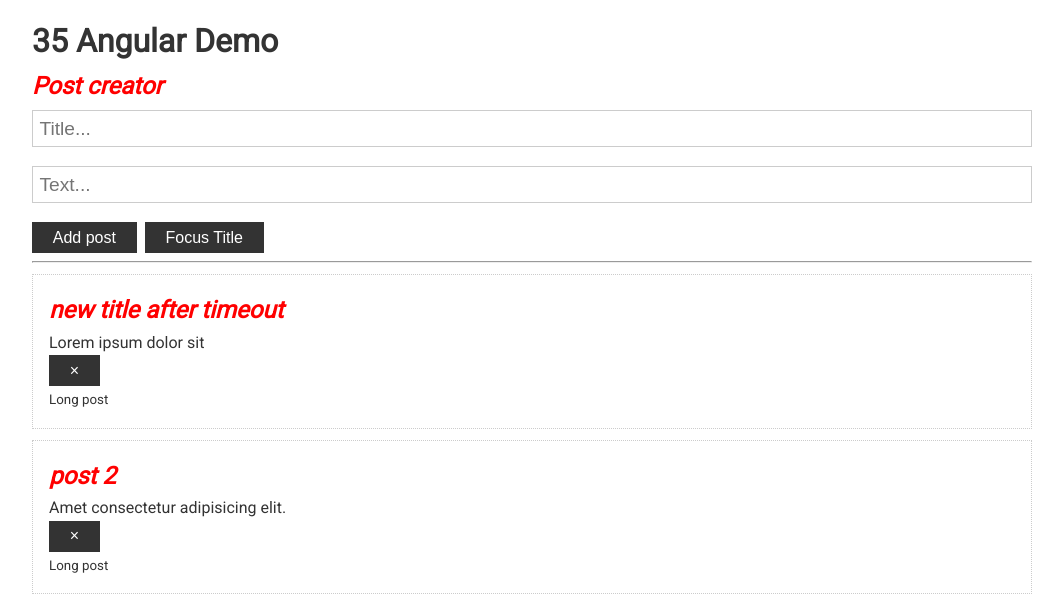
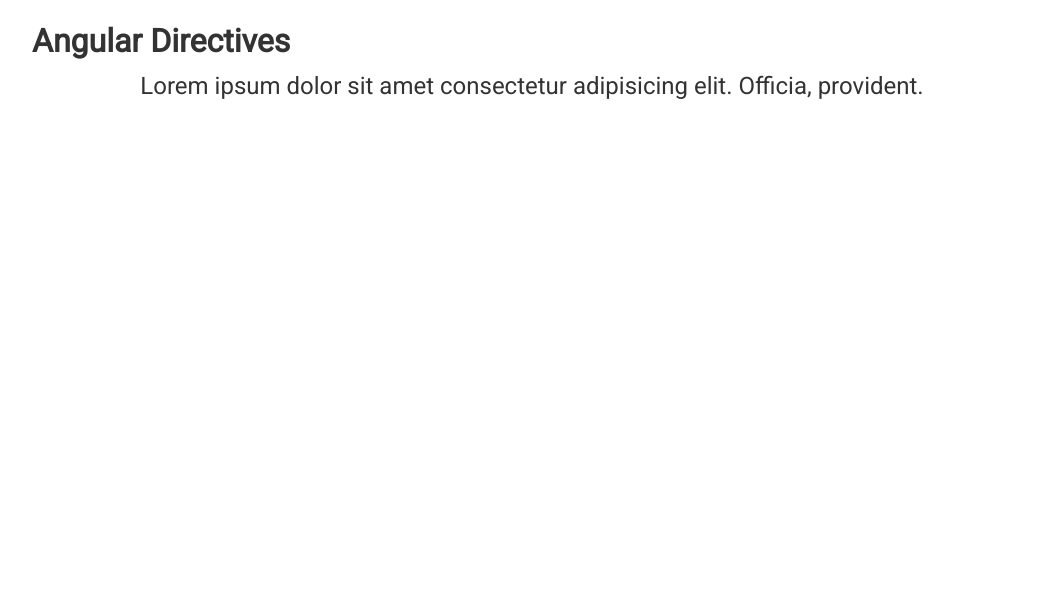
Before and after one commit to TkachukRR/26-angular-demo, an Angular app: page / in a window 1280 px wide. Shown: the top 612 px of the page, without its empty margins (108-1171 px from the left). Built offline with nearby package versions, Linux system fonts and the light colour scheme.

Commit message:
#010 Created directive

```diff
--- a/src/app/app.component.html
+++ b/src/app/app.component.html
@@ -2,20 +2,7 @@
   <h1>
     {{ title.split("-").join(" ") }}
   </h1>
-  <h2>Post creator</h2>
-
-  <app-create-post-form (onAdd)="addPost($event)"> </app-create-post-form>
-  <hr />
-  <app-titled-post
-    *ngFor="let p of posts"
-    [post]="p"
-    (onRemove)="removePost($event)"
-  >
-    <div #info>
-      <small *ngIf="p.text.length > 10; else short"> Long post</small>
-      <ng-template #short>
-        <small>Short post</small>
-      </ng-template>
-    </div>
-  </app-titled-post>
+  <p appStyle>
+    Lorem ipsum dolor sit amet consectetur adipisicing elit. Officia, provident.
+  </p>
 </div>
--- a/src/app/app.component.scss
+++ b/src/app/app.component.scss
@@ -1,3 +1,8 @@
 h1 {
   text-transform: capitalize;
 }
+
+p {
+  font-size: 1.5rem;
+  text-align: center;
+}
--- a/src/app/app.component.ts
+++ b/src/app/app.component.ts
@@ -1,36 +1,10 @@
-import { Component, OnInit } from '@angular/core';
+import { Component } from '@angular/core';
 
-export interface Post {
-  title: string;
-  text: string;
-  id?: number;
-}
 @Component({
   selector: 'app-root',
   templateUrl: './app.component.html',
   styleUrls: ['./app.component.scss'],
 })
-export class AppComponent implements OnInit {
-  title = '35-angular-demo';
-
-  posts: Array<Post> = [
-    { title: 'post 1', text: 'Lorem ipsum dolor sit', id: 1 },
-    { title: 'post 2', text: 'Amet consectetur adipisicing elit.', id: 2 },
-  ];
-
-  addPost(post: Post) {
-    this.posts.unshift(post);
-  }
-
-  removePost(id: number) {
-    console.log('post ID to remove', id);
-    this.posts = this.posts.filter((p) => p.id !== id);
-  }
-
-  ngOnInit(): void {
-    setTimeout(() => {
-      console.log('timeOut');
-      this.posts[0].title = 'new title after timeout';
-    }, 3000);
-  }
+export class AppComponent {
+  title = 'Angular directives';
 }
--- a/src/app/app.module.ts
+++ b/src/app/app.module.ts
@@ -3,11 +3,10 @@
 
 import { AppComponent } from './app.component';
 import { FormsModule } from '@angular/forms';
-import { TitledPostComponent } from './titled-post/titled-post.component';
-import { CreatePostFormComponent } from './create-post-form/create-post-form.component';
+import { StyleDirective } from './directives/style.directive';
 
 @NgModule({
-  declarations: [AppComponent, TitledPostComponent, CreatePostFormComponent],
+  declarations: [AppComponent, StyleDirective],
   imports: [BrowserModule, FormsModule],
   providers: [],
   bootstrap: [AppComponent],
--- a/src/app/create-post-form/create-post-form.component.html
+++ /dev/null
@@ -1,18 +0,0 @@
-<div>
-  <input
-    type="text"
-    class="form-control"
-    placeholder="Title..."
-    [(ngModel)]="title"
-    #titleInput
-  />
-  <input
-    type="text"
-    class="form-control"
-    placeholder="Text..."
-    [(ngModel)]="text"
-  />
-
-  <button class="btn" (click)="addPost()">Add post</button>
-  <button class="btn" (click)="focusTitle()">Focus Title</button>
-</div>
--- a/src/app/create-post-form/create-post-form.component.ts
+++ /dev/null
@@ -1,41 +0,0 @@
-import {
-  Component,
-  EventEmitter,
-  Output,
-  ViewChild,
-  ElementRef,
-} from '@angular/core';
-import { Post } from '../app.component';
-
-@Component({
-  selector: 'app-create-post-form',
-  templateUrl: './create-post-form.component.html',
-  styleUrls: ['./create-post-form.component.scss'],
-})
-export class CreatePostFormComponent {
-  @Output() onAdd: EventEmitter<Post> = new EventEmitter<Post>();
-
-  @ViewChild('titleInput', { static: false }) inputRef: ElementRef;
-  title: string = '';
-  text: string = '';
-
-  addPost() {
-    if (this.title.trim() && this.text.trim()) {
-      const post: Post = {
-        title: this.title,
-        text: this.text,
-      };
-
-      this.onAdd.emit(post);
-
-      console.log('new post', post);
-      this.title = this.text = '';
-    }
-  }
-
-  focusTitle() {
-    console.log(this.inputRef);
-
-    this.inputRef.nativeElement.focus();
-  }
-}
--- /dev/null
+++ b/src/app/directives/style.directive.ts
@@ -0,0 +1,6 @@
+import { Directive } from '@angular/core';
+
+@Directive({
+  selector: '[appStyle]',
+})
+export class StyleDirective {}
--- a/src/app/titled-post/titled-post.component.html
+++ /dev/null
@@ -1,8 +0,0 @@
-<div class="card">
-  <h2>{{ post.title }}</h2>
-  <p>{{ post.text }}</p>
-
-  <button class="btn" (click)="removePost()">&times;</button>
-
-  <ng-content></ng-content>
-</div>
--- a/src/app/titled-post/titled-post.component.scss
+++ /dev/null
@@ -1,5 +0,0 @@
-h2 {
-  font-weight: bold;
-  font-style: italic;
-  color: red;
-}
--- a/src/app/titled-post/titled-post.component.ts
+++ /dev/null
@@ -1,87 +0,0 @@
-import {
-  AfterContentChecked,
-  AfterContentInit,
-  AfterViewChecked,
-  AfterViewInit,
-  ChangeDetectionStrategy,
-  Component,
-  ContentChild,
-  DoCheck,
-  ElementRef,
-  EventEmitter,
-  Input,
-  OnChanges,
-  OnDestroy,
-  OnInit,
-  Output,
-  SimpleChanges,
-  ViewEncapsulation,
-} from '@angular/core';
-import { Post } from '../app.component';
-
-@Component({
-  selector: 'app-titled-post',
-  templateUrl: './titled-post.component.html',
-  styleUrls: ['./titled-post.component.scss'],
-  changeDetection: ChangeDetectionStrategy.Default,
-  // changeDetection: ChangeDetectionStrategy.OnPush,
-  encapsulation: ViewEncapsulation.None,
-})
-export class TitledPostComponent
-  implements
-    OnInit,
-    OnChanges,
-    DoCheck,
-    AfterContentInit,
-    AfterContentChecked,
-    AfterViewInit,
-    AfterViewChecked,
-    OnDestroy
-{
-  @Input() post: Post;
-  @Output() onRemove = new EventEmitter<number>();
-  @ContentChild('info', { static: true })
-  infoRef: ElementRef;
-
-  constructor() {
-    console.log('constructor');
-  }
-
-  removePost() {
-    this, this.onRemove.emit(this.post.id);
-  }
-
-  ngOnInit() {
-    console.log('ngOnInit');
-
-    console.log(this.infoRef.nativeElement);
-  }
-
-  ngOnChanges(changes: SimpleChanges): void {
-    console.log('ngOnChanges');
-    console.log('changes', changes);
-  }
-
-  ngDoCheck(): void {
-    console.log('ngOnChanges');
-  }
-
-  ngAfterContentInit(): void {
-    console.log('ngAfterContentInit');
-  }
-
-  ngAfterContentChecked(): void {
-    console.log('ngAfterContentChecked');
-  }
-
-  ngAfterViewInit(): void {
-    console.log('ngAfterViewInit');
-  }
-  ngAfterViewChecked(): void {
-    console.log('ngAfterViewChecked');
-  }
-
-  ngOnDestroy(): void {
-    console.log('ngOnDestroy');
-  }
-}
```
Also changed, not shown: src/app/create-post-form/create-post-form.component.scss (deleted).
